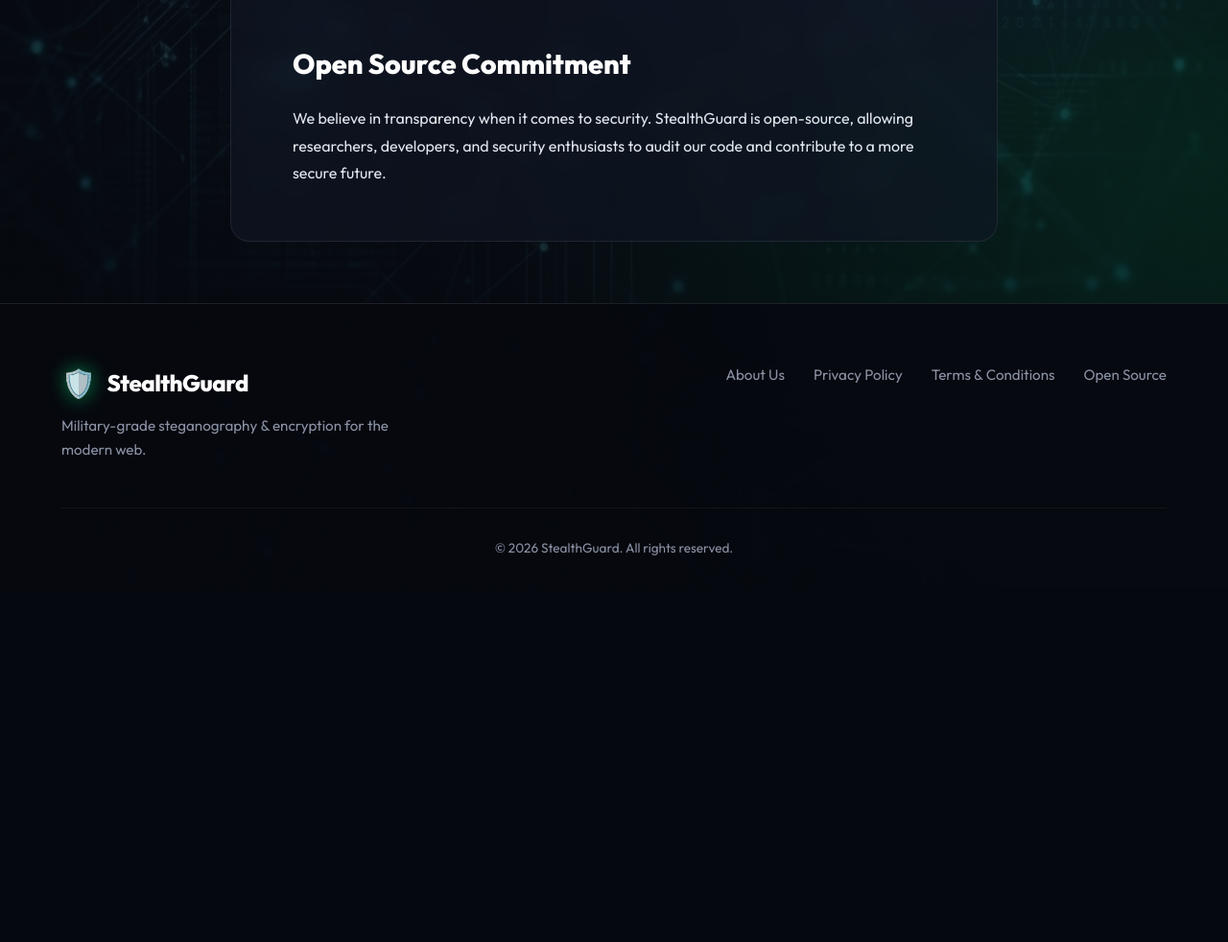
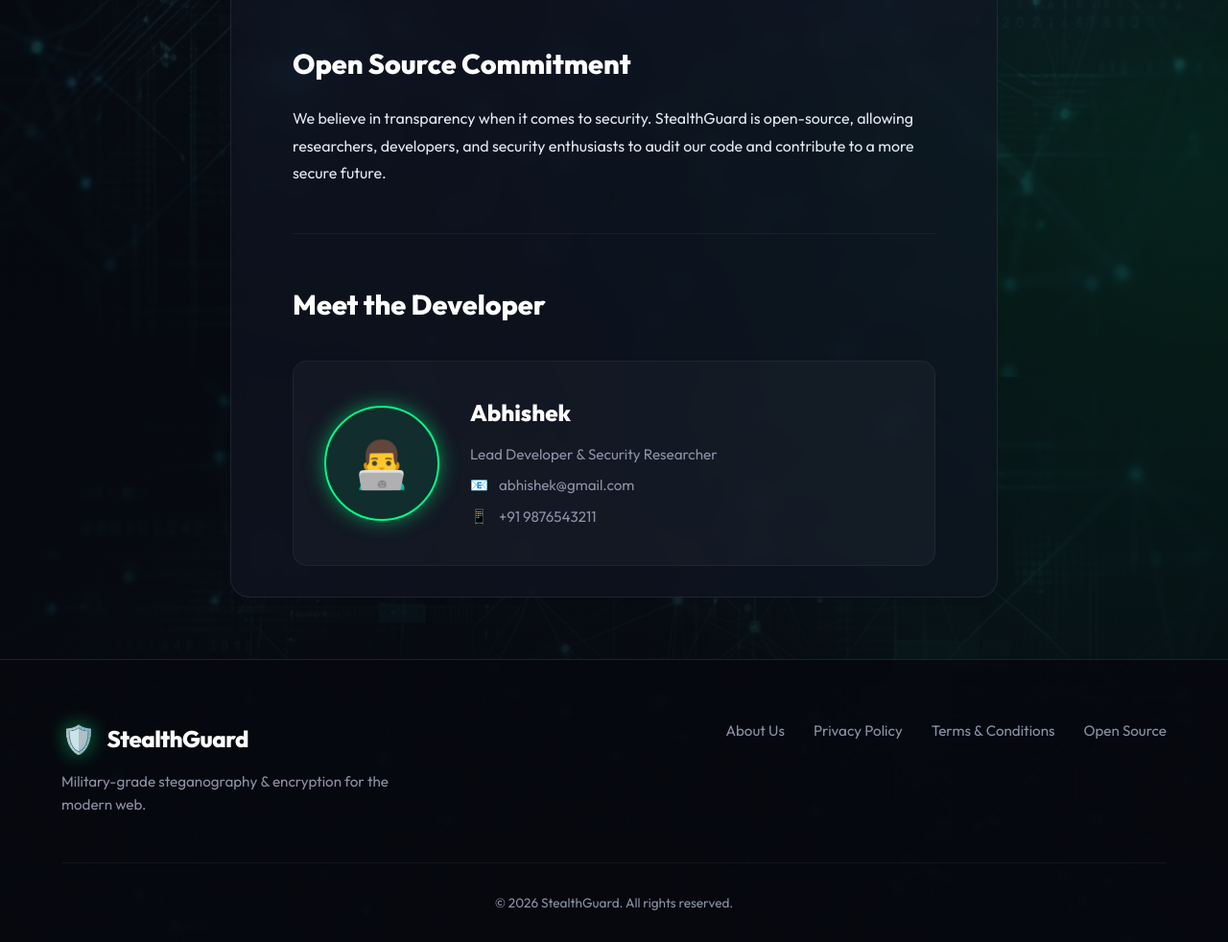
Before and after one commit to abhishek5356863-sketch/image-watermark, a Flask app: page /about in a window 1280 px wide. Shown: the part 887-1869 px from the top of the page at 96% size. Before the commit the page ends 1466 px from the top, so only its background shows below. Run offline with Flask 3, Linux system fonts and the light colour scheme; some libraries are stand-ins or nearby versions.

Commit message:
Add Developer Profile (Abhishek) to About Us page

```diff
--- a/templates/about.html
+++ b/templates/about.html
@@ -14,6 +14,17 @@
         .page-content p { margin-bottom: 1.5rem; }
         .page-content ul { margin-left: 1.5rem; margin-bottom: 1.5rem; }
         .page-content li { margin-bottom: 0.5rem; }
+
+        /* Developer Profile Styling */
+        .dev-card { display: flex; align-items: center; gap: 2rem; margin-top: 2rem; padding: 2rem; background: rgba(255, 255, 255, 0.03); border-radius: 15px; border: 1px solid rgba(255, 255, 255, 0.05); }
+        .dev-photo { width: 120px; height: 120px; border-radius: 60px; background: rgba(0, 230, 138, 0.1); border: 2px solid var(--primary); display: flex; align-items: center; justify-content: center; font-size: 3rem; flex-shrink: 0; box-shadow: 0 0 20px var(--primary-glow); }
+        .dev-info h3 { font-size: 1.5rem; margin-bottom: 0.5rem; color: #fff; }
+        .dev-info p { margin-bottom: 0.3rem; font-size: 0.95rem; color: var(--text-muted); display: flex; align-items: center; gap: 10px; }
+        .dev-icon { color: var(--primary); width: 20px; }
+
+        @media (max-width: 600px) {
+            .dev-card { flex-direction: column; text-align: center; }
+        }
     </style>
 </head>
 <body>
@@ -46,6 +57,21 @@
 
         <h2>Open Source Commitment</h2>
         <p>We believe in transparency when it comes to security. StealthGuard is open-source, allowing researchers, developers, and security enthusiasts to audit our code and contribute to a more secure future.</p>
+
+        <hr style="border: 0; border-top: 1px solid rgba(255,255,255,0.05); margin: 3rem 0;">
+
+        <h2>Meet the Developer</h2>
+        <div class="dev-card">
+            <div class="dev-photo">
+                <span>👨‍💻</span>
+            </div>
+            <div class="dev-info">
+                <h3>Abhishek</h3>
+                <p>Lead Developer & Security Researcher</p>
+                <p><span class="dev-icon">📧</span> abhishek@gmail.com</p>
+                <p><span class="dev-icon">📱</span> +91 9876543211</p>
+            </div>
+        </div>
     </main>
 
     <footer class="footer">
```
